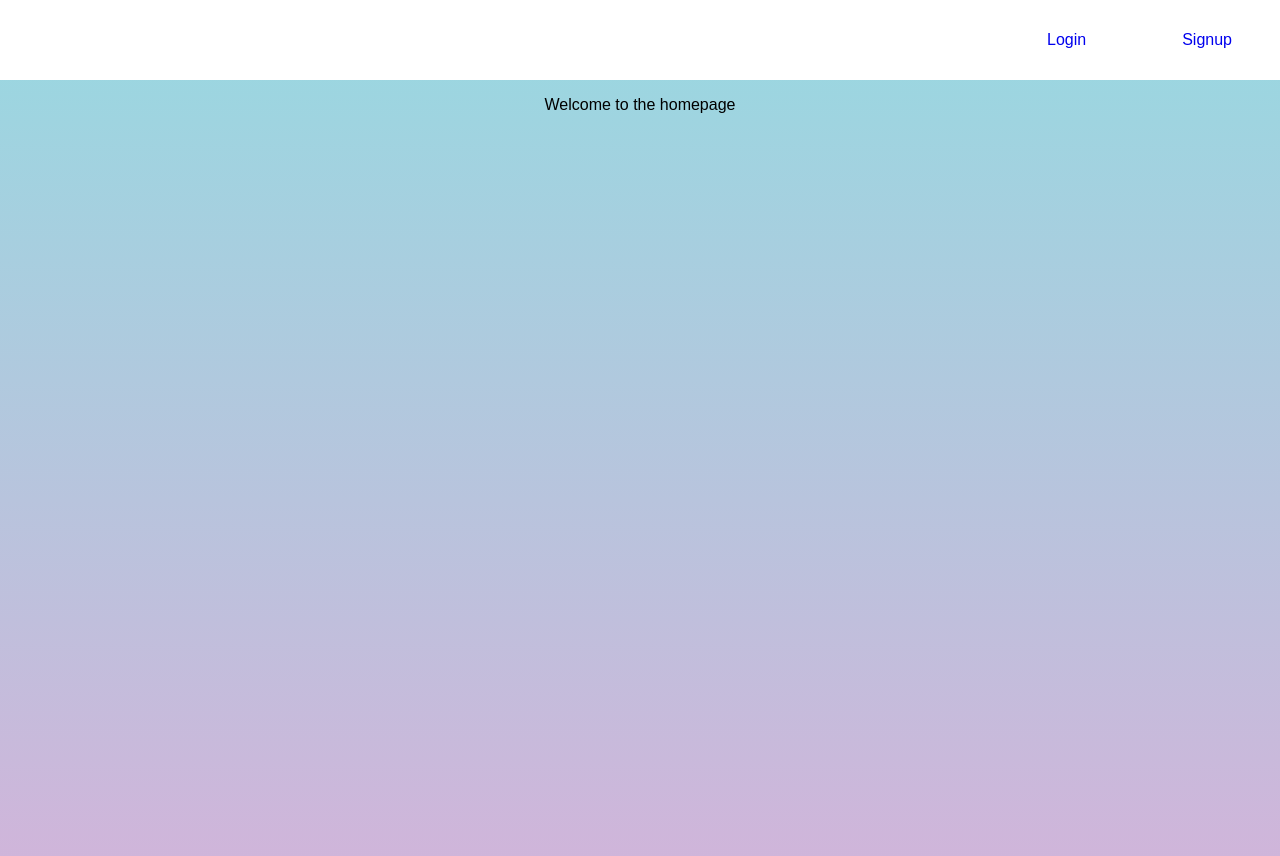
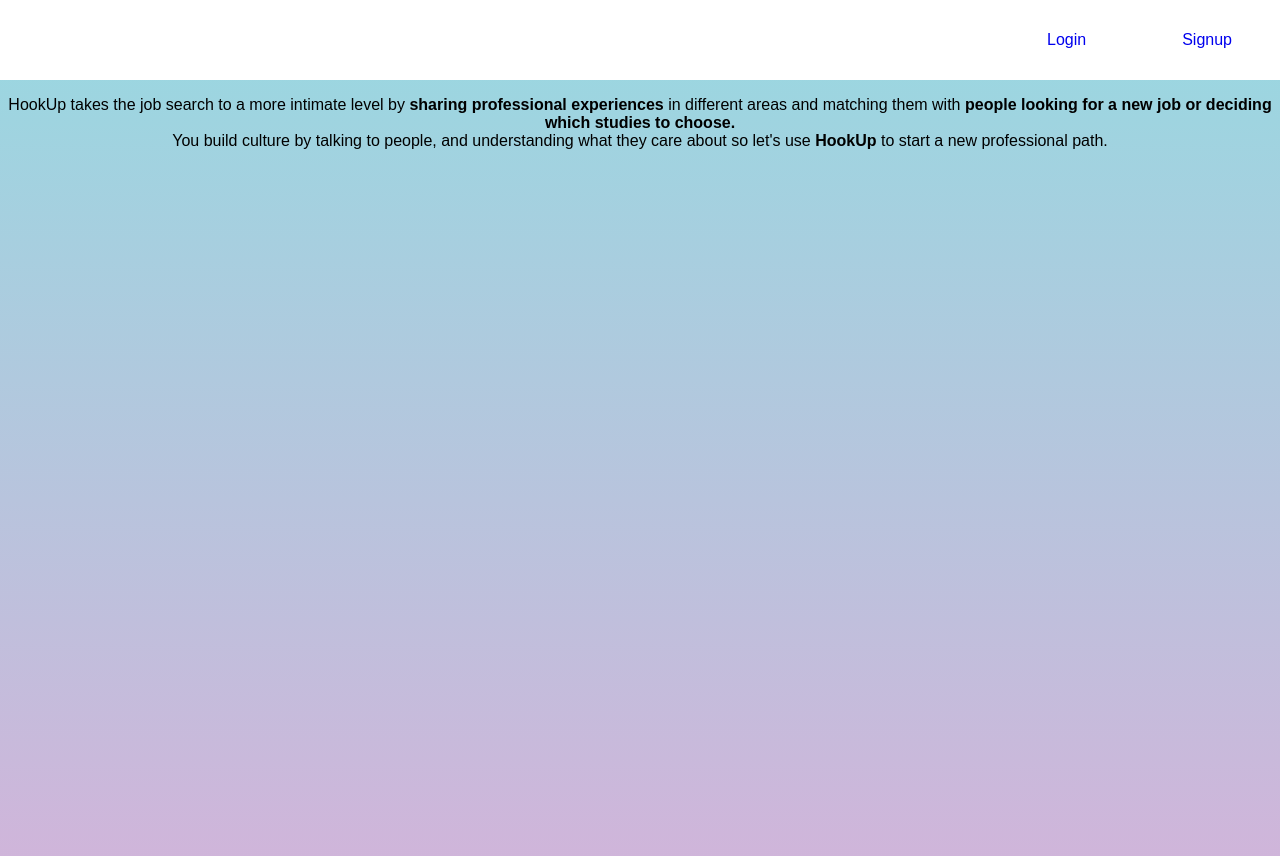
Before and after one commit to AintzaneM/hookup-client, a React (Create React App) app: page / in a window 1280 px wide. Shown: the top 856 px of the page. Built offline with nearby package versions, Linux system fonts and the light colour scheme; no server answers; the HTML template or start-up script is replaced by a standard one.

Commit message:
homepage text

```diff
--- a/src/components/Homepage.js
+++ b/src/components/Homepage.js
@@ -7,7 +7,10 @@ class Homepage extends React.Component {
     render(){
         return (
         <div className="Homepage">
-            <p>Welcome to the homepage</p>
+            <p>HookUp takes the job search to a more intimate level by <strong>sharing professional experiences </strong>
+                in different areas and matching them with <strong>people looking for a new job or deciding which studies to choose.</strong>
+                <br/>
+                You build culture by talking to people, and understanding what they care about so let's use <strong>HookUp</strong> to start a new professional path.</p>
         </div>
         )
     }
```
